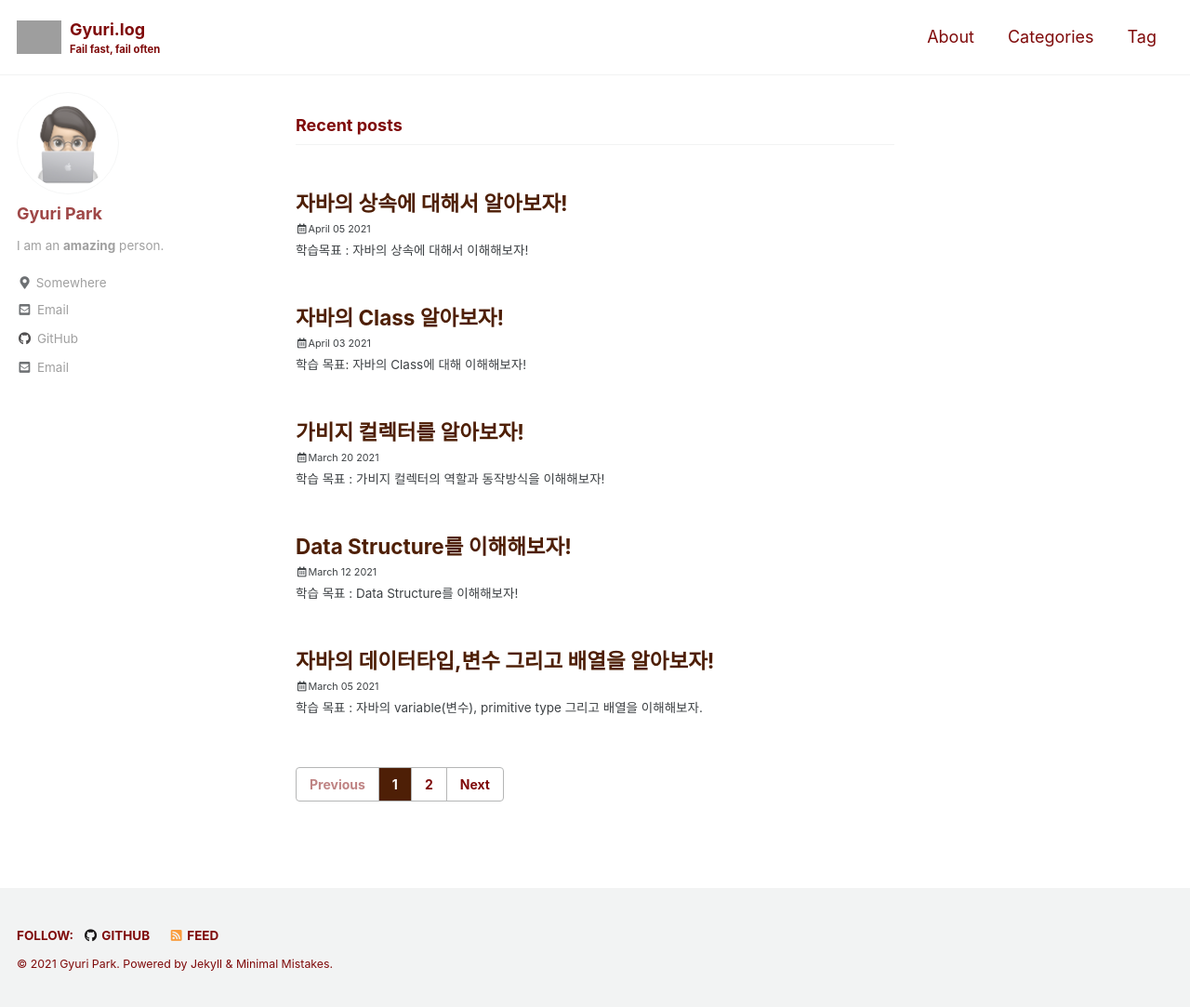
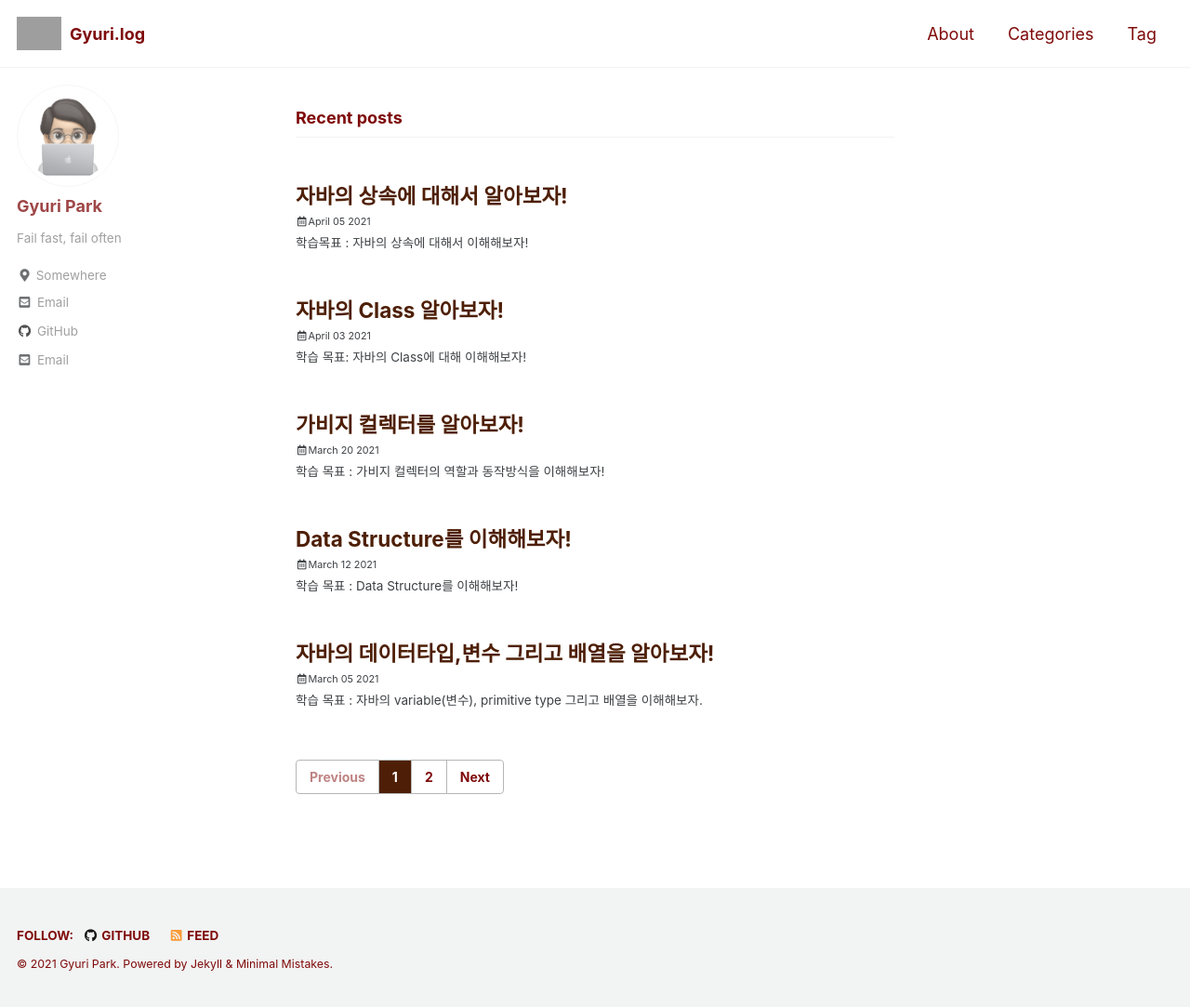
Before and after one commit to gyuripk/blog, a Jekyll site: the page built from index.html, in a window 1280 px wide and 1083 px high. Shown: the whole window at 93% size. Built offline with Jekyll 4.4.1, drawn with Linux system fonts in a browser that asks for light colours; cached includes are drawn as plain includes; the list of posts is cut into pages by our own code; some of the changed lines change nothing that is shown; grey boxes are pictures that could not be loaded.

Commit message:
Update _config.yml

```diff
--- a/_config.yml
+++ b/_config.yml
@@ -18,9 +18,9 @@ minimal_mistakes_skin    : "default" # "default","air", "aqua", "contrast", "dar
 locale                   : "en-US"
 title                    : "Gyuri.log"
 title_separator          : "이건뭐지" #"-"
-subtitle                 : "Fail fast, fail often"
+subtitle                 : #
 name                     : "Gyuri Park"
-description              : "Fail fast, fail often"
+description              :
 url                      : "https://rbfl6418.github.io"
 baseurl                  : # the subpath of your site, e.g. "/blog"
 repository               : # GitHub username/repo-name e.g. "mmistakes/minimal-mistakes"
@@ -96,7 +96,7 @@ analytics:
 author:
   name             : "Gyuri Park"
   avatar           : "/assets/myemoji.jpg"
-  bio              : "I am an **amazing** person."
+  bio              : "Fail fast, fail often"
   location         : "Somewhere"
   email            : "rbfl6418@gmail.com"
   links:
```
